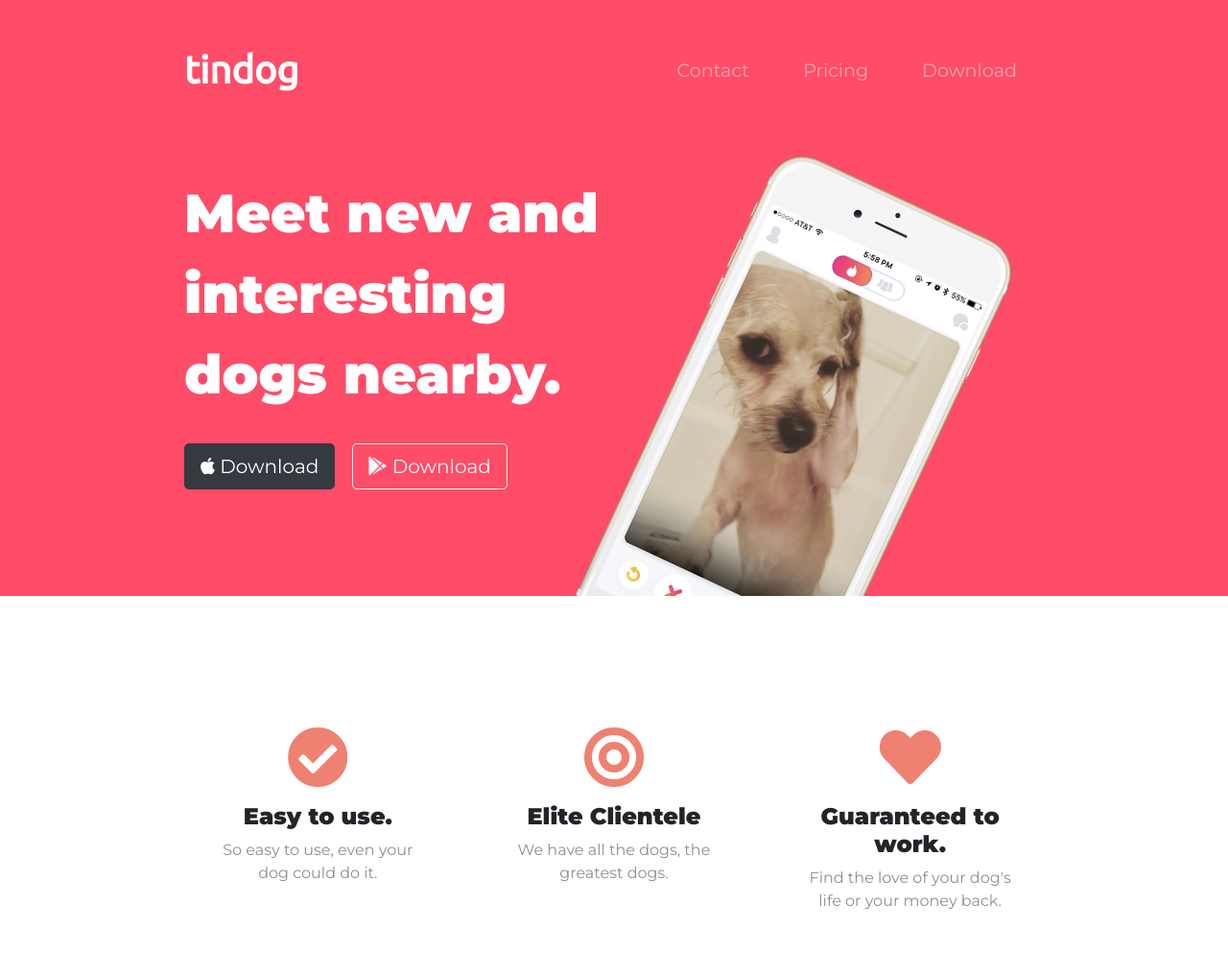
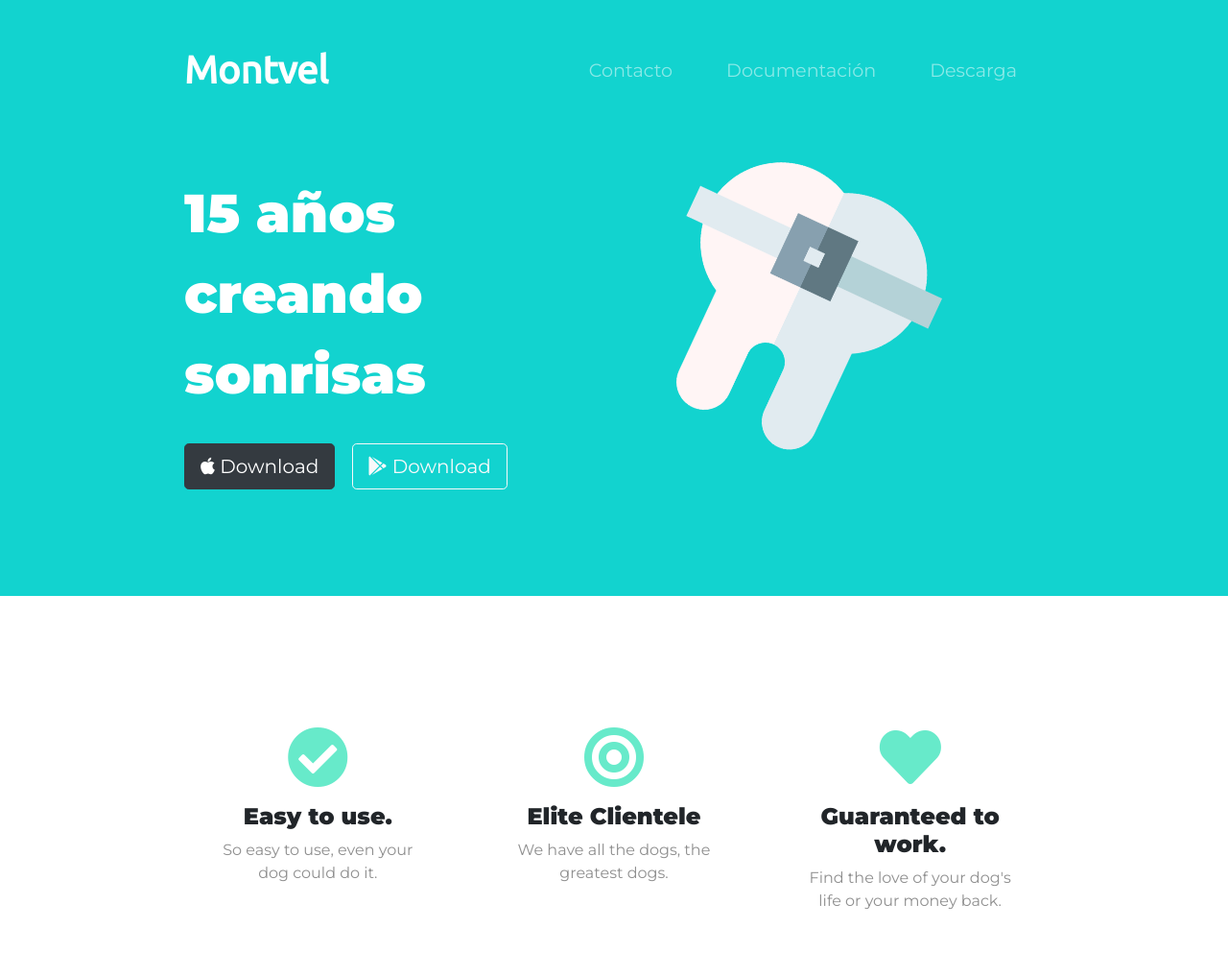
Before and after one commit to Brees-T/ClinicSite, a plain HTML site: page index.html in a window 1280 px wide. Shown: the top 1016 px of the page at 96% size. Drawn offline with nearby package versions, Linux system fonts and the light colour scheme.

Commit message:
Update site

```diff
--- a/css/styles.css
+++ b/css/styles.css
@@ -1,5 +1,5 @@
 #title {
-  background-color: #ff4c68;
+  background-color: #12d3cf;
   color: #fff;
 }
 
@@ -78,24 +78,24 @@
 }
 
 .icon {
-  color: #ef8172;
+  color: #67eaca;
   margin-bottom: 1rem;
 }
 
 .icon:hover {
-  color: #ff4c68;
+  color: #12d3cf;
 }
 
 
 /*Testimonial section*/
 #testimonials {
-  background-color: #ef8172;
+  background-color: #67eaca;
   color: #fff;
   text-align: center;
 }
 
 #press {
-  background-color: #ef8172;
+  background-color: #67eaca;
   text-align: center;
   padding-bottom: 5%;
 }
--- a/index.html
+++ b/index.html
@@ -3,7 +3,7 @@
 
 <head>
   <meta charset="utf-8">
-  <title>TinDog</title>
+  <title>Montvel</title>
 
   <!-- google fonts -->
   <link href="https://fonts.googleapis.com/css?family=Montserrat:400,900|Ubuntu" rel="stylesheet">
@@ -29,7 +29,7 @@
       <!-- Nav Bar -->
       <nav class="navbar navbar-expand-lg navbar-dark">
 
-        <a class="navbar-brand" href="">tindog</a>
+        <a class="navbar-brand" href="">Montvel</a>
 
         <button class="navbar-toggler" type="button" data-toggle="collapse" data-target="#navbarTogglerDemo02">
           <span class="navbar-toggler-icon"></span>
@@ -39,13 +39,13 @@
 
           <ul class="navbar-nav ml-auto">
             <li class="nav-item">
-              <a class="nav-link" href="">Contact</a>
+              <a class="nav-link" href="">Contacto</a>
             </li>
             <li class="nav-item">
-              <a class="nav-link" href="">Pricing</a>
+              <a class="nav-link" href="">Documentación</a>
             </li>
             <li class="nav-item">
-              <a class="nav-link" href="">Download</a>
+              <a class="nav-link" href="">Descarga</a>
             </li>
           </ul>
 
@@ -58,12 +58,12 @@
       <!-- Title -->
       <div class="row">
         <div class="col-lg-6">
-          <h1>Meet new and interesting dogs nearby.</h1>
+          <h1>15 años creando sonrisas</h1>
           <button type="button" class="btn btn-dark btn-lg download-button"><i class="fab fa-apple"></i> Download</button>
           <button type="button" class="btn btn-outline-light btn-lg download-button"><i class="fab fa-google-play"></i> Download</button>
         </div>
         <div class="col-lg-6">
-          <img class="title-image" src="images/iphone6.png" alt="iphone-mockup">
+          <img class="title-image" src="images/tooth.png" alt="iphone-mockup">
         </div>
       </div>
 
```
Also changed, not shown: images/prosthesis.png (added), images/tooth.png (added).
